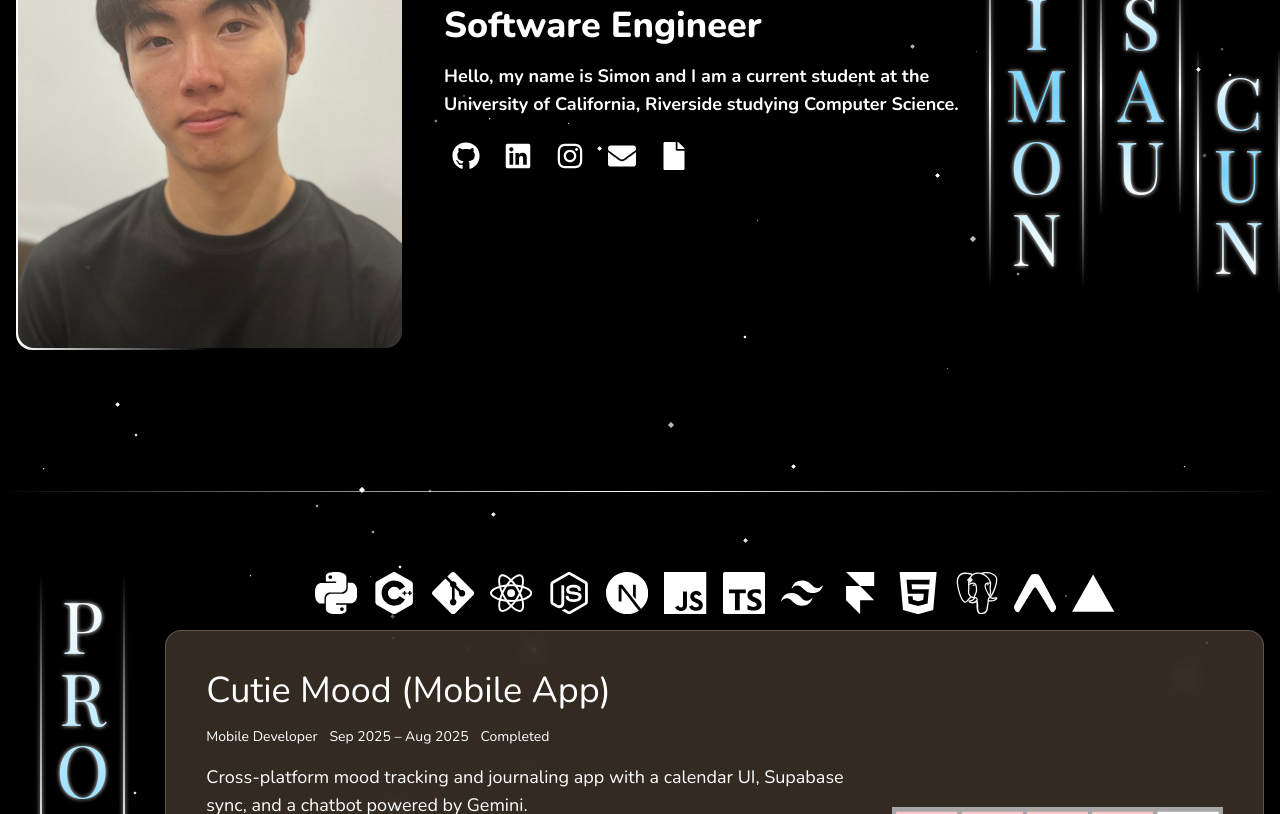
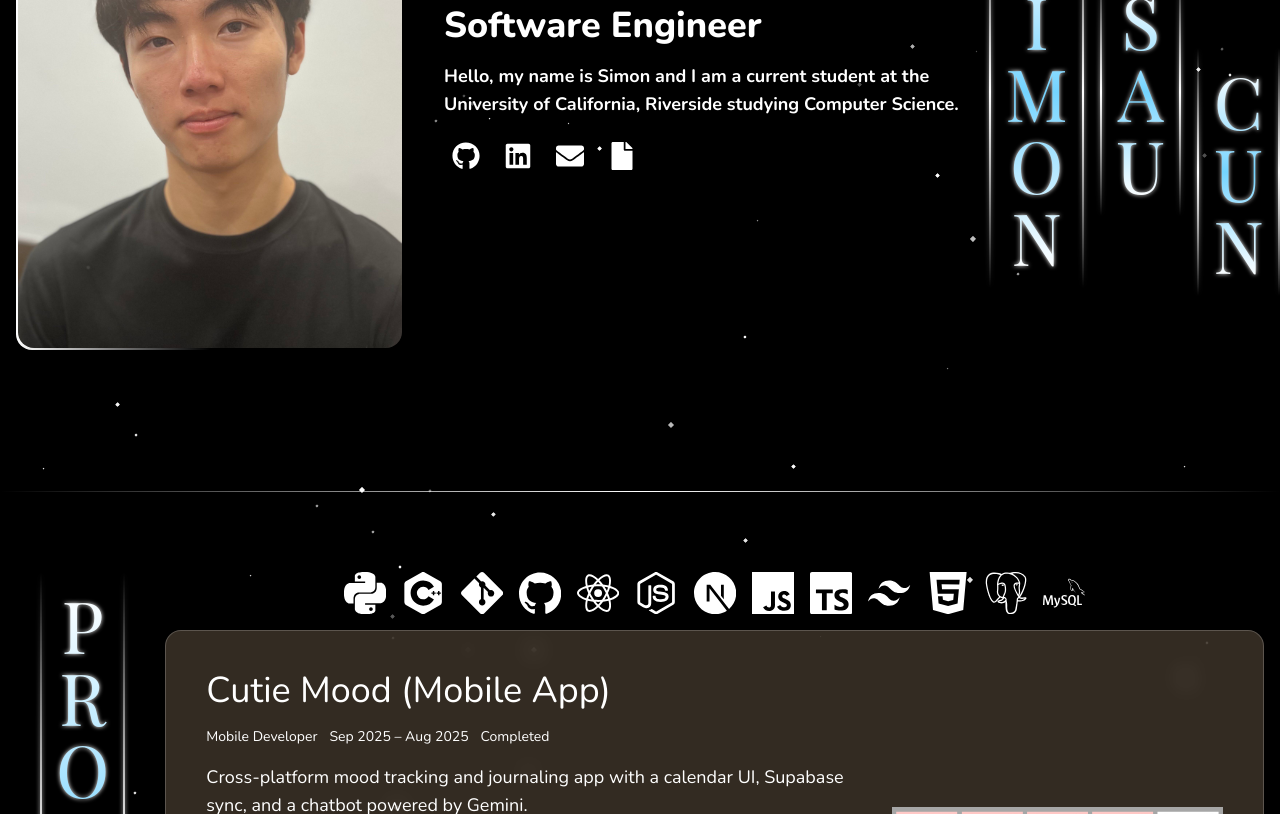
Before and after one commit to Simon-Cun/Portfolio, a Next.js app: page / in a window 1280 px wide. Shown: the part 360-1174 px from the top of the page. Built offline with nearby package versions, Linux system fonts and the light colour scheme; a web font is replaced by a local one.

Commit message:
added and removed some skills

```diff
--- a/src/components/LineBreak.tsx
+++ b/src/components/LineBreak.tsx
@@ -11,27 +11,25 @@ import {
   SiHtml5,
   SiGit,
   SiPostgresql,
-  SiExpo,
   SiCplusplus,
-  SiFramer,
-  SiVercel,
+  SiGithub,
+  SiMysql,
 } from "react-icons/si";
 
 const techIcons = [
   { icon: <SiPython />, name: "Python" },
   { icon: <SiCplusplus />, name: "C++" },
   { icon: <SiGit />, name: "Git" },
+  { icon: <SiGithub />, name: "Github" },
   { icon: <SiReact />, name: "React" },
   { icon: <SiNodedotjs />, name: "Node.js" },
   { icon: <SiNextdotjs />, name: "Next.js" },
   { icon: <SiJavascript />, name: "JavaScript" },
   { icon: <SiTypescript />, name: "TypeScript" },
   { icon: <SiTailwindcss />, name: "Tailwind" },
-  { icon: <SiFramer />, name: "Framer Motion" },
   { icon: <SiHtml5 />, name: "HTML5" },
   { icon: <SiPostgresql />, name: "PostgreSQL" },
-  { icon: <SiExpo />, name: "Expo" },
-  { icon: <SiVercel />, name: "Vercel" },
+  { icon: <SiMysql />, name: "MySQL" },
 ];
 
 const TechIcons = () => {
--- a/src/components/home/Home.tsx
+++ b/src/components/home/Home.tsx
@@ -6,7 +6,6 @@ import {
   FaGithub,
   FaLinkedin,
   FaFile,
-  FaInstagram,
   FaEnvelope,
 } from "react-icons/fa";
 import { motion, Variants } from "motion/react";
@@ -83,11 +82,6 @@ const Home = () => {
                 color: "#0A66C2",
               },
               {
-                href: "https://www.instagram.com/simonc2992/",
-                icon: <FaInstagram size={28} />,
-                color: "#E1306C",
-              },
-              {
                 href: "mailto:simoncun2586@gmail.com",
                 icon: <FaEnvelope size={28} />,
                 color: "#D44638",
```
